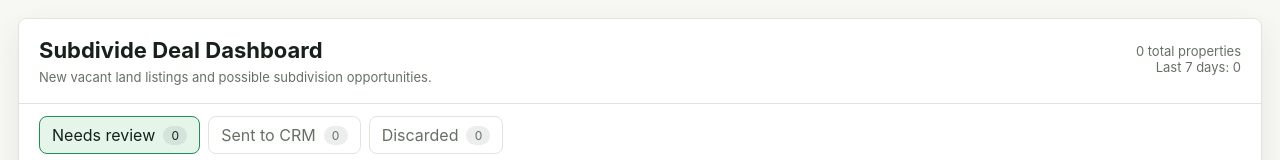
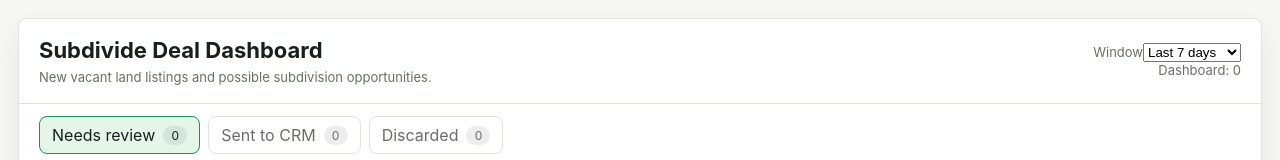
Before and after one commit to Jimmy-Martin34/on-market-deal-dashboard, a Next.js app: page / in a window 1280 px wide. Shown: the top 160 px of the page. Built offline with nearby package versions, Linux system fonts and the light colour scheme.

Commit message:
Add dashboard summary window filter

```diff
--- a/app/deal-dashboard.tsx
+++ b/app/deal-dashboard.tsx
@@ -10,6 +10,8 @@ type Tab = {
   label: string;
   className?: string;
 };
+
+type SummaryWindow = 7 | 30;
 
 const tabs: Tab[] = [
   { id: "needs_review", label: "Needs review" },
@@ -39,6 +41,7 @@ export function DealDashboard({
   const [properties, setProperties] = useState(initialProperties);
   const [activeTab, setActiveTab] = useState<PropertyStatus>("needs_review");
   const [query, setQuery] = useState("");
+  const [summaryWindow, setSummaryWindow] = useState<SummaryWindow>(7);
   const [error, setError] = useState("");
   const [crmProperty, setCrmProperty] = useState<PropertyRecord | null>(null);
   const [crmForm, setCrmForm] = useState({
@@ -81,13 +84,13 @@ export function DealDashboard({
     );
   }, [properties]);
 
-  const lastSevenDaysCount = useMemo(() => {
-    const sevenDaysAgo = Date.now() - 7 * 24 * 60 * 60 * 1000;
-    return properties.filter((property) => {
-      const importedAt = new Date(property.importedAt).getTime();
-      return Number.isFinite(importedAt) && importedAt >= sevenDaysAgo;
-    }).length;
-  }, [properties]);
+  const summaryStats = useMemo(() => {
+    const cutoff = Date.now() - summaryWindow * 24 * 60 * 60 * 1000;
+    return {
+      imported: countSince(properties, "importedAt", cutoff),
+      sentToCrm: countSince(properties, "sentToCrmAt", cutoff),
+    };
+  }, [properties, summaryWindow]);
 
   useEffect(() => {
     const timer = window.setInterval(() => {
@@ -180,8 +183,22 @@ export function DealDashboard({
             <p>New vacant land listings and possible subdivision opportunities.</p>
           </div>
           <div className="sync-meta">
-            <div>{properties.length} total properties</div>
-            <div>Last 7 days: {lastSevenDaysCount}</div>
+            <label className="summary-filter">
+              <span>Window</span>
+              <select
+                onChange={(event) =>
+                  setSummaryWindow(Number(event.target.value) as SummaryWindow)
+                }
+                value={summaryWindow}
+              >
+                <option value={7}>Last 7 days</option>
+                <option value={30}>Last 30 days</option>
+              </select>
+            </label>
+            <div>Dashboard: {summaryStats.imported}</div>
+            {activeTab === "sent_to_crm" ? (
+              <div>Sent to CRM: {summaryStats.sentToCrm}</div>
+            ) : null}
           </div>
         </header>
 
@@ -421,6 +438,19 @@ function formatDateTime(value: string) {
   return dateTime.format(parsed);
 }
 
+function countSince(
+  properties: PropertyRecord[],
+  dateKey: "importedAt" | "sentToCrmAt",
+  cutoff: number,
+) {
+  return properties.filter((property) => {
+    const value = property[dateKey];
+    if (!value) return false;
+    const timestamp = new Date(value).getTime();
+    return Number.isFinite(timestamp) && timestamp >= cutoff;
+  }).length;
+}
+
 function getCounty(property: PropertyRecord) {
   return property.county || property.countyState?.split(",")[0]?.trim() || "Unknown";
 }
```
